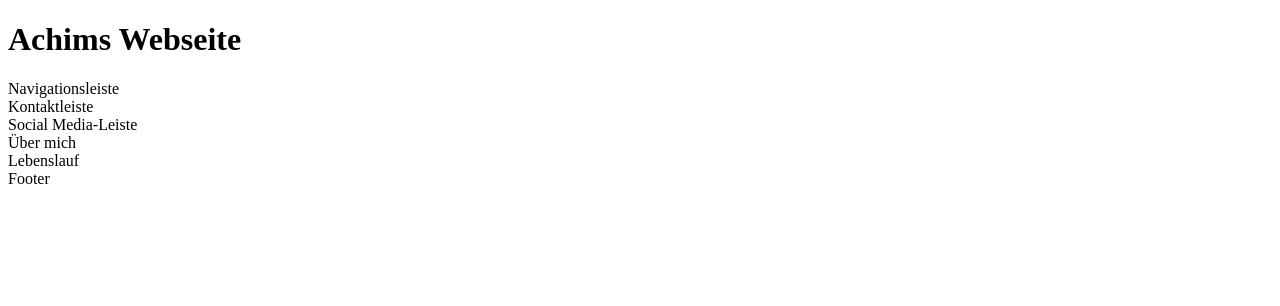
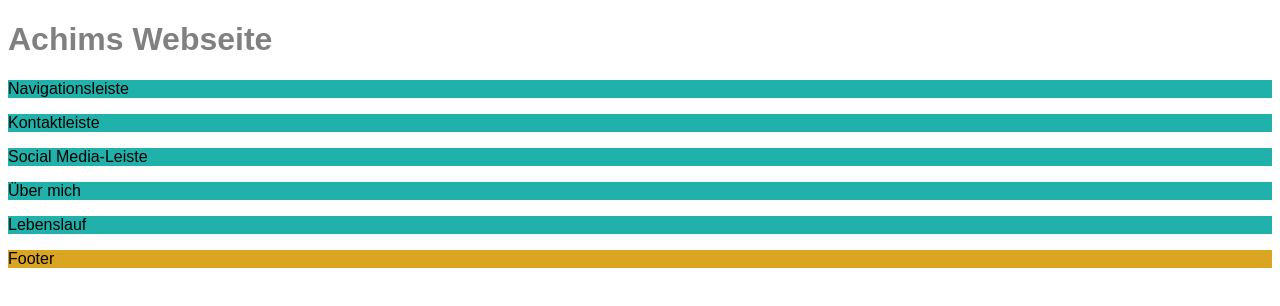
Before and after one commit to AchimBartscht/First-Website, a plain HTML site: page index.html in a window 1280 px wide. Drawn offline with Linux system fonts and the light colour scheme.

Commit message:
add styles.css

```diff
--- /dev/null
+++ b/css/styles.css
@@ -0,0 +1,20 @@
+* {
+    font-family: sans-serif;
+}
+h1 {
+    color: grey
+}
+h2 {
+    color: blue
+}
+h3 {
+    color: blueviolet;
+}
+
+p {
+    box-sizing:  border-box;
+    background-color: lightseagreen;
+}
+footer {
+    background-color: goldenrod
+}
--- a/index.html
+++ b/index.html
@@ -4,14 +4,24 @@
     <meta charset="UTF-8">
     <meta name="viewport" content="width=device-width, initial-scale=1.0">
     <title>Startseite</title>
+<link rel="stylesheet" href="css/styles.css" />
 </head>
 <body>
     <h1>Achims Webseite</h1>
-    <section>Navigationsleiste</section>
-    <section>Kontaktleiste</section>
-    <section>Social Media-Leiste</section>
-    <section>Über mich</section>
-    <section>Lebenslauf</section>
+    <section>
+        <p>Navigationsleiste</p>
+    </section>
+    <section>
+        <p>Kontaktleiste</p></section>
+    <section>
+        <p>Social Media-Leiste</p>
+    </section>
+    <section>
+        <p>Über mich</p>
+    </section>
+    <section>
+        <p>Lebenslauf</p>
+    </section>
 </body>
 <footer>Footer</footer>
 </html>
```
